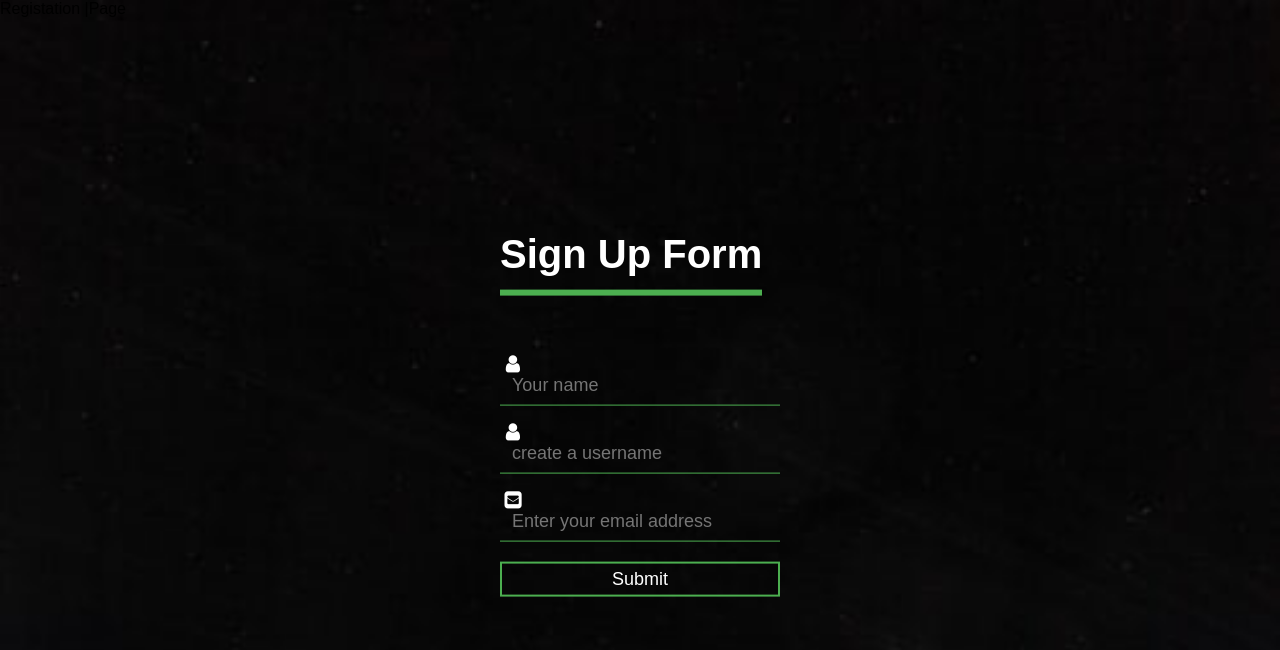
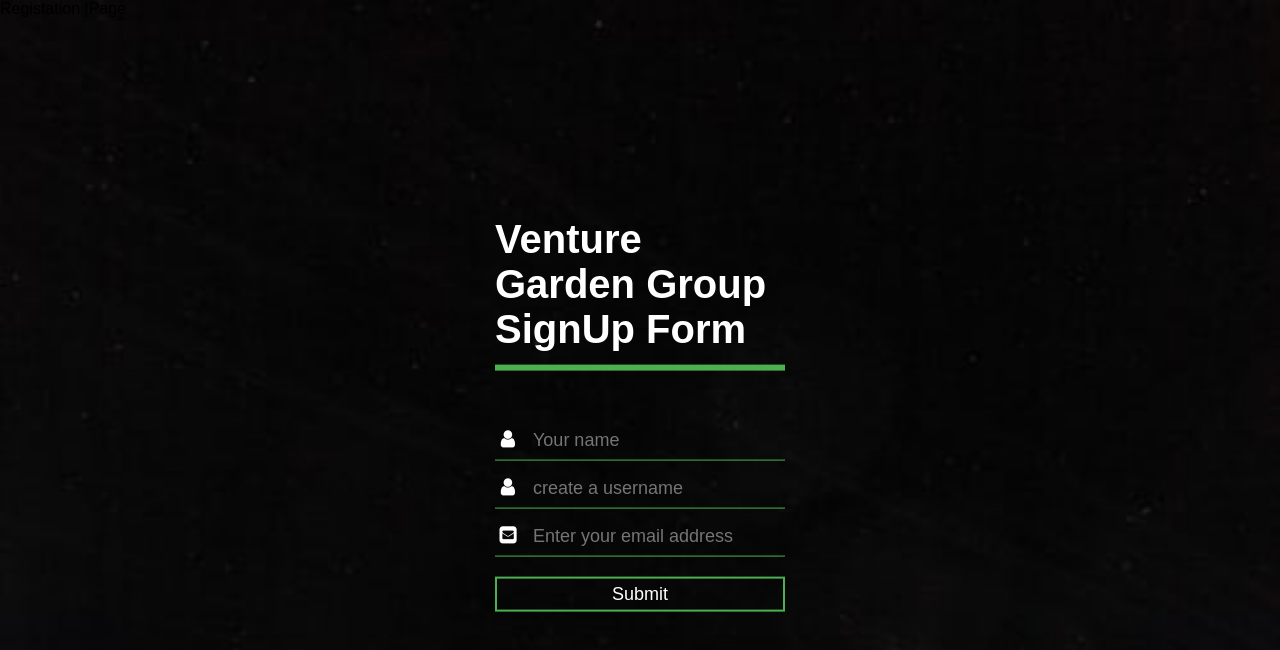
Before and after one commit to Sambalicious/HtmlForm, a plain HTML site: page index.html in a window 1280 px wide. Shown: the top 650 px of the page. Drawn offline with Linux system fonts and the light colour scheme.

Commit message:
further edit

```diff
--- a/index.html
+++ b/index.html
@@ -10,6 +10,7 @@
 </head>
 <body>
     <!--
+        **************w3 school form***************
     <form action="">
         <div class="container">
             <h1>Register here</h1>
@@ -35,8 +36,9 @@
     </form>
 
     -->
+     <!-- My best form here-->
     <div class="login-box">
-        <h1>Sign Up Form </h1>
+        <h1>Venture Garden Group SignUp Form </h1>
         <div class="textbox">
             <i class="fa fa-user" aria-hidden="true"></i>
             <input type="text" placeholder="Your name" name="" value="">
@@ -61,5 +63,6 @@
 
 
 
+
 </body>
 </html>
--- a/style.css
+++ b/style.css
@@ -11,7 +11,7 @@ body{
 
 
 .login-box{
-    width: 280px;
+    width: 290px;
     position: absolute;
     top: 50%;
     left: 50%;
@@ -26,6 +26,7 @@ body{
     border-bottom: 6px solid #4caf50;
     margin-bottom: 50px;
     padding: 13px 0;
+
 
 }
 
@@ -68,3 +69,8 @@ body{
     cursor: pointer;
     margin: 12px 0;
 }
+
+.btn:hover{
+    background: #4caf50;
+    color: black
+}
```
